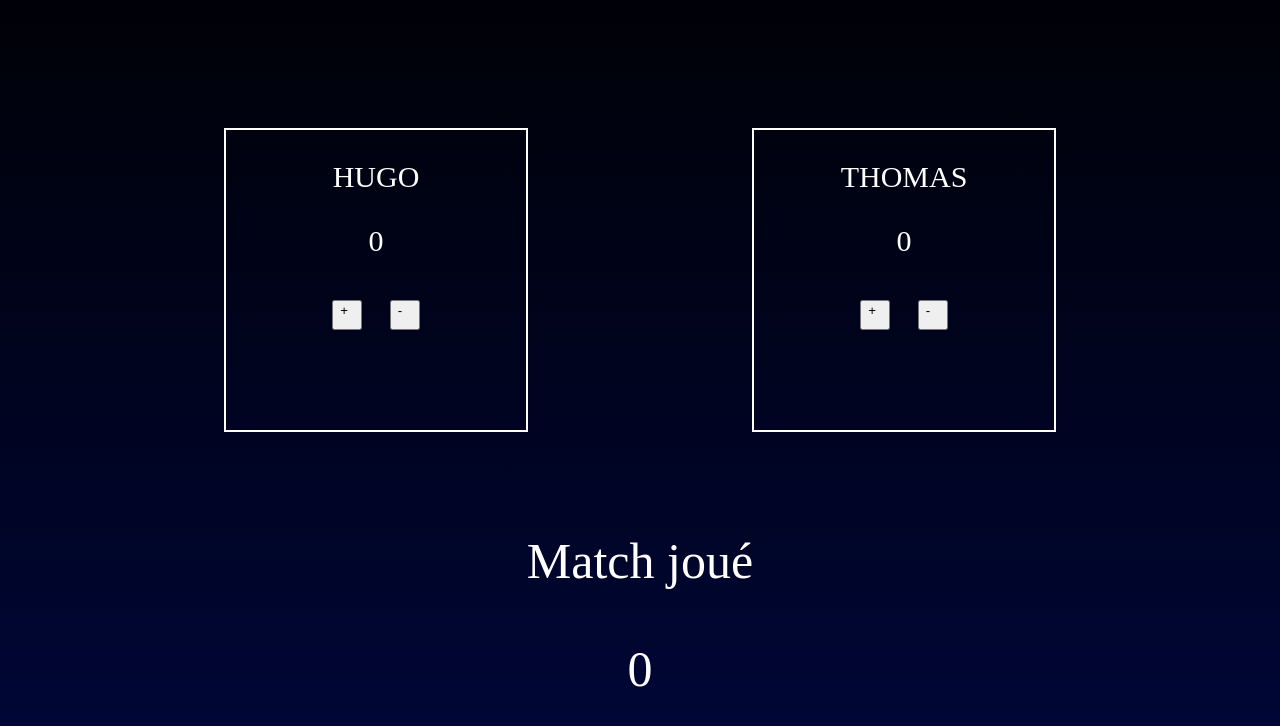
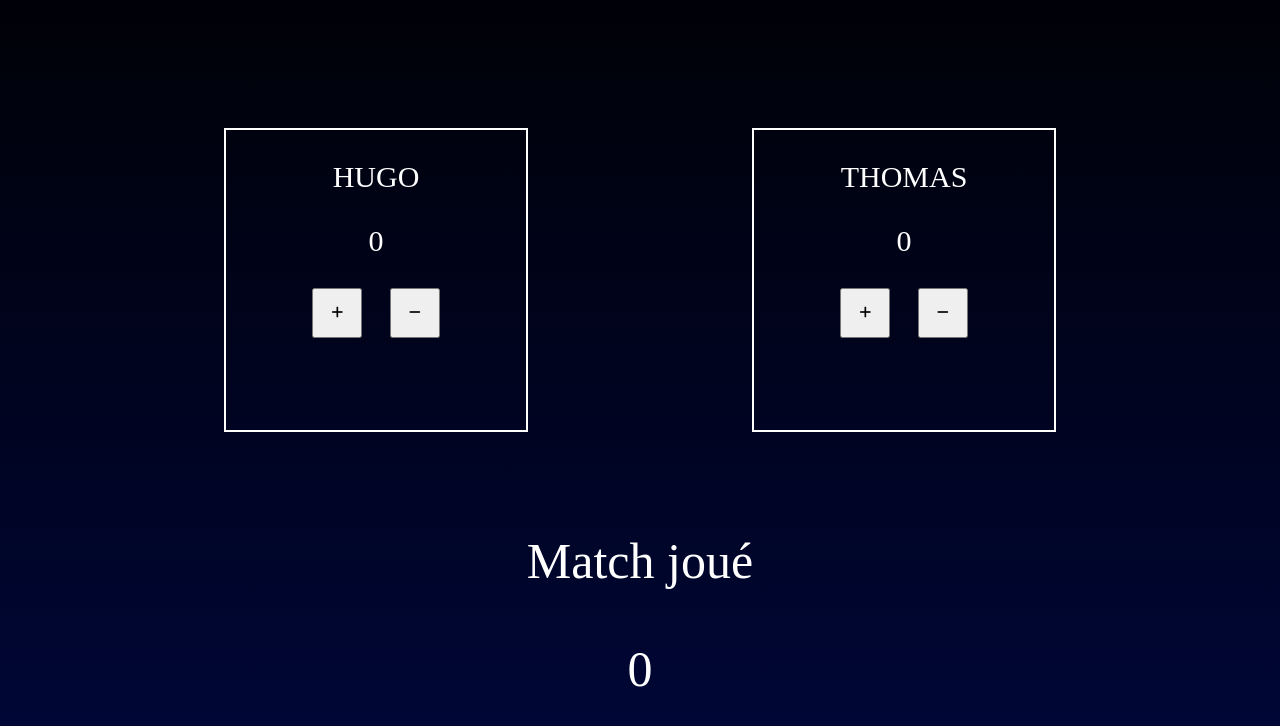
Before and after one commit to CTY-Webdesign/Pari, a plain HTML site: page index.html in a window 1280 px wide. Drawn offline with Linux system fonts and the light colour scheme.

Commit message:
upgrad button

```diff
--- a/index.html
+++ b/index.html
@@ -5,6 +5,7 @@
     <meta name="viewport" content="width=device-width, initial-scale=1.0">
     <title>Pari Tatouage</title>
     <link rel="stylesheet" href="stylesheet.css">
+    <script src="https://kit.fontawesome.com/756bf08822.js" crossorigin="anonymous"></script>
 </head>
 <body>
     <div id="gradient">
@@ -14,8 +15,8 @@
                     <p>Hugo</p>
                     <p id="scoreValue_H"></p>
                         <div class="btn_score">
-                            <button onclick="incrementScore_H()">+</button>
-                            <button onclick="decrementScore_H()">-</button>
+                            <button onclick="incrementScore_H()"><i class="fa-solid fa-plus"></i></button>
+                            <button onclick="decrementScore_H()"><i class="fa-solid fa-minus"></i></button>
                         </div>
 
                 </div>
@@ -26,8 +27,8 @@
                     <p>Thomas</p>
                     <p id="scoreValue_T"></p>
                         <div class="btn_score">
-                            <button onclick="incrementScore_T()">+</button>
-                            <button onclick="decrementScore_T()">-</button>
+                            <button onclick="incrementScore_T()"><i class="fa-solid fa-plus"></i></button>
+                            <button onclick="decrementScore_T()"><i class="fa-solid fa-minus"></i></button>
                         </div>
 
                 </div>
--- a/stylesheet.css
+++ b/stylesheet.css
@@ -46,10 +46,17 @@
     display:inline-flex;
     text-align: center;
     margin: 0 10px;
-    width: 30px;
-    height: 30px;
+    width: 50px;
+    height: 50px;
+
 }
 
+.btn_score button i{
+    display: flex;
+    justify-content: center;
+    align-items: center;
+    margin: auto;
+}
 
 
 .info{
```
